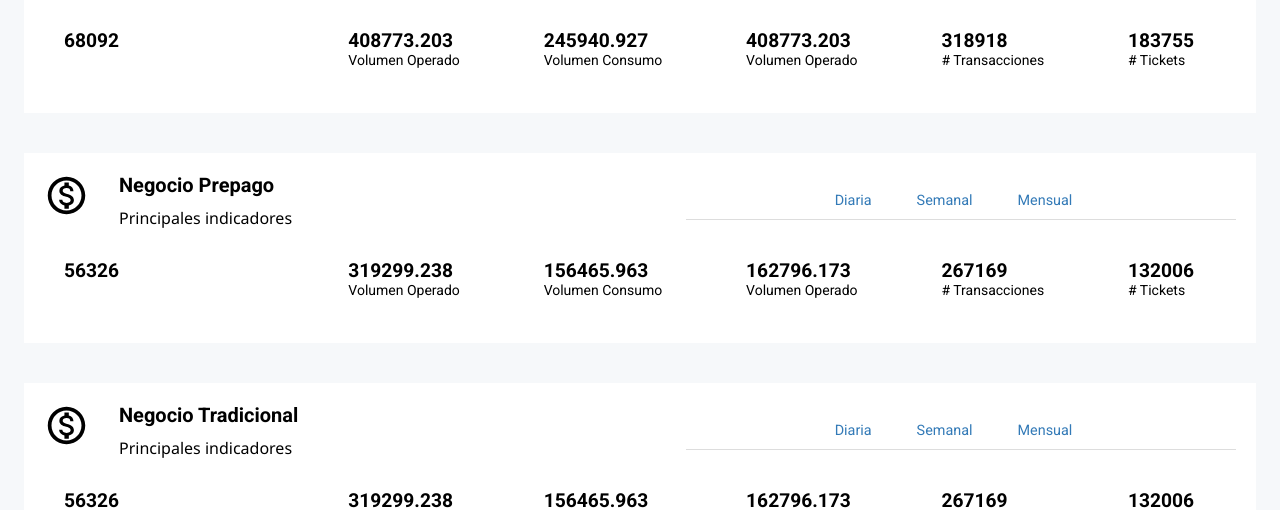
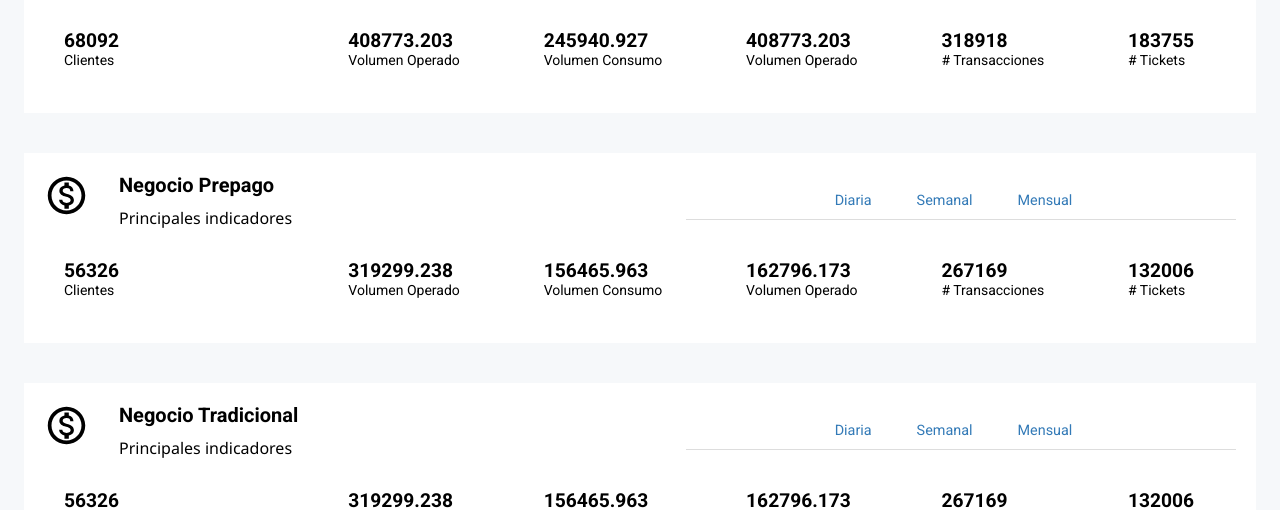
Before and after one commit to emiliobasualdo/ms-pic, a React (Create React App) app: page /negocio/total in a window 1280 px wide. Shown: the part 290-800 px from the top of the page. Built offline with nearby package versions, Linux system fonts and the light colour scheme.

Commit message:
Fix to container and clients text

```diff
--- a/src/App.js
+++ b/src/App.js
@@ -40,10 +40,10 @@ const App = () => {
             <ThemeProvider theme={baseTheme}>
                 <GlobalStyle/>
                 <Layout>
-                    <Container maxWidth="lg">
+                    <Container maxWidth="lg" style={{ minHeight: '100vh' }}>
                         <Router style={{paddingBottom: '100px'}}>
-                            <Redirect from ="/" to="negocio/total" noThrow/>
                             <Business path="negocio">
+                                <Redirect from ="/" to="total" noThrow/>
                                 <Summary path="resumen"/>
                                 <Total path="total"/>
                                 <Prepaid path="prepago"/>
--- a/src/components/Header/Header.js
+++ b/src/components/Header/Header.js
@@ -30,6 +30,7 @@ import BallotIcon from '@material-ui/icons/Ballot';
 import ShowChartIcon from '@material-ui/icons/ShowChart';
 import GridOnIcon from '@material-ui/icons/GridOn';
 import AssignmentIndIcon from '@material-ui/icons/AssignmentInd';
+import baseTheme from "../../themes/baseTheme";
 
 const drawerWidth = 240;
 const DrawerStyles = makeStyles((theme) => ({
--- a/src/pages/Business/Total/Total.js
+++ b/src/pages/Business/Total/Total.js
@@ -29,6 +29,7 @@ const Total = () => {
                         weekly={item.weekly}
                         monthly={item.monthly}
                         clientsAmmount={item.clientsAmmount}
+                        clientsText={item.clientsText}
                         volumeOpAmmount={item.volumeOpAmmount}
                         volumeOpText={item.volumeOpText}
                         volumeCoAmmount={item.volumeCoAmmount}
```
Also changed, not shown: src/components/TitleCard/TitleCard.js (line endings or trailing spaces).
